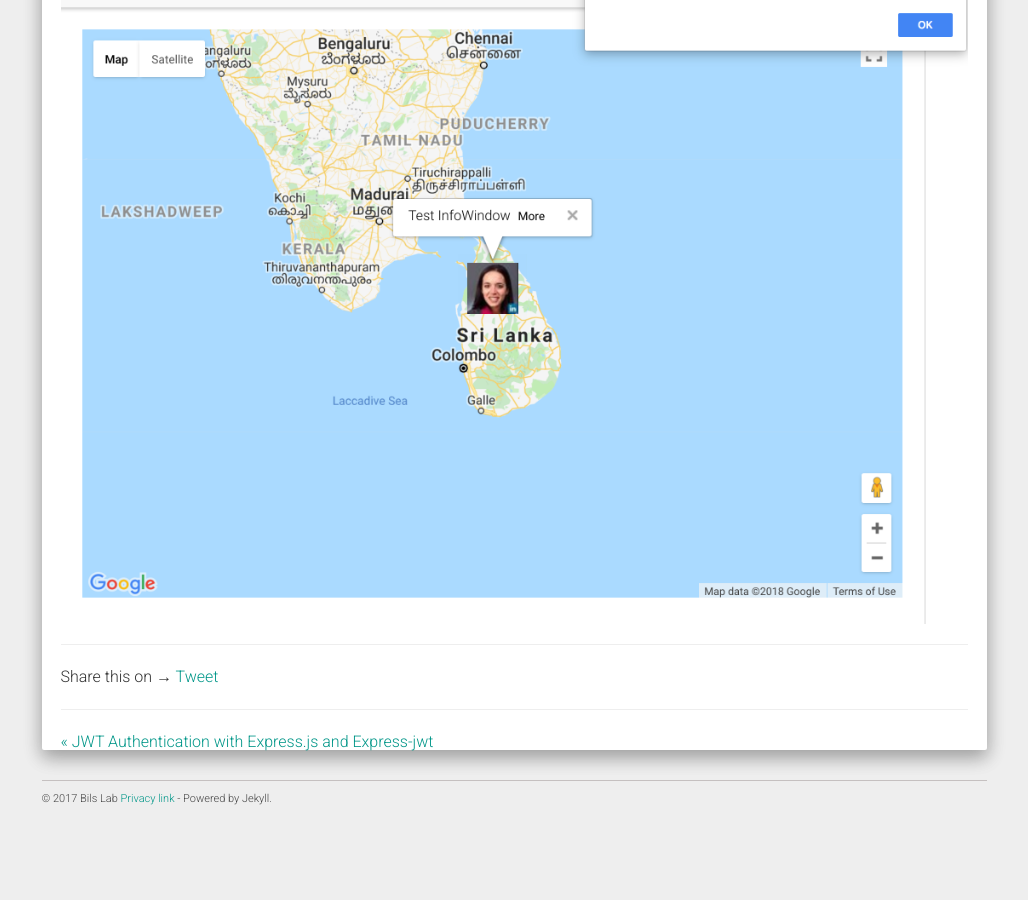
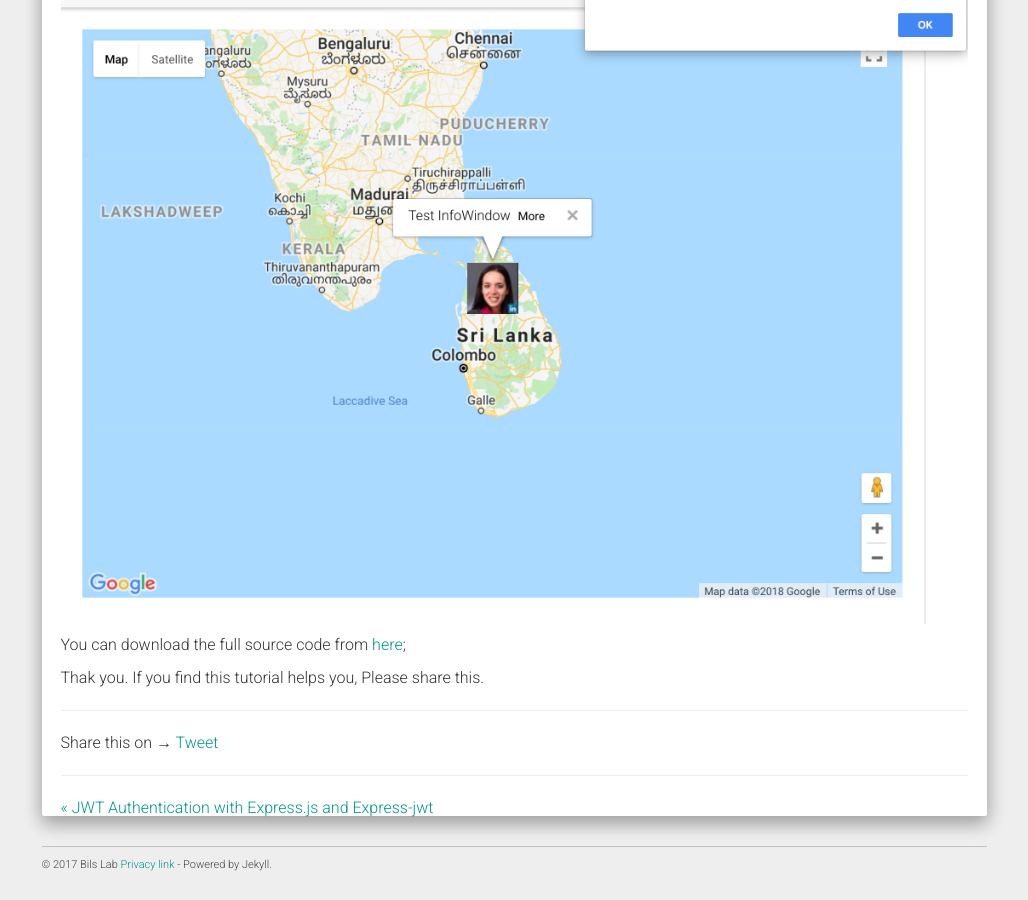
Before and after one commit to AjanthaB/AjanthaB.github.io, a Jekyll site: the page built from _posts/expressjs/2018-05-18-Ionic-3-With-Google-Map.md, in a window 1280 px wide and 900 px high, scrolled down 8429 px. Shown: the whole window, without its empty margins (126-1154 px from the left). Built offline with Jekyll 4.4.1, drawn with Linux system fonts in a browser that asks for light colours; nearby versions of some CDN libraries; comment, search, counter and statistics services are not loaded; before the commit the page ends 9263 px from its top, so only the background shows below that; some of the changed text lies outside the part shown.

```diff
--- a/_posts/expressjs/2018-05-18-Ionic-3-With-Google-Map.md
+++ b/_posts/expressjs/2018-05-18-Ionic-3-With-Google-Map.md
@@ -341,3 +341,8 @@ Add this code snippet to index.html file.
 Now you can see this click event of infowindow working perfectly like below.
 
 ![infowindowClick]({{"/assets/ionic-google-map/infowindow-click.png"}})
+
+
+You can download the full source code from [here](https://github.com/AjanthaB/ionic-3-google-map.git);
+
+Thak you. If you find this tutorial helps you, Please share this.
```
Also changed, not shown: other parts of _posts/expressjs/2018-05-18-Ionic-3-With-Google-Map.md (+1 -1 lines).
